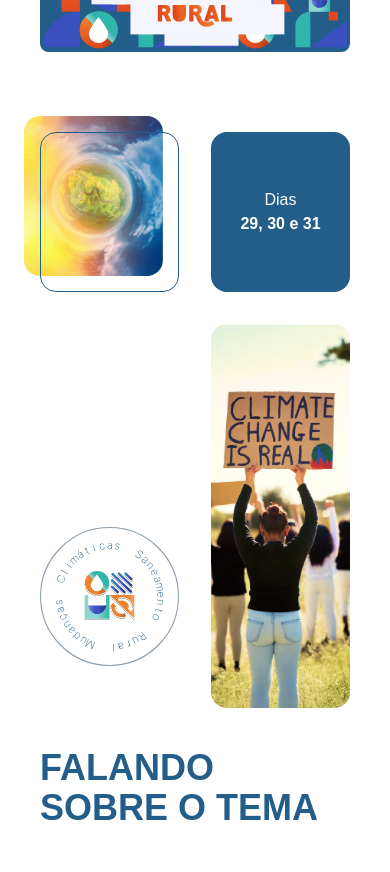
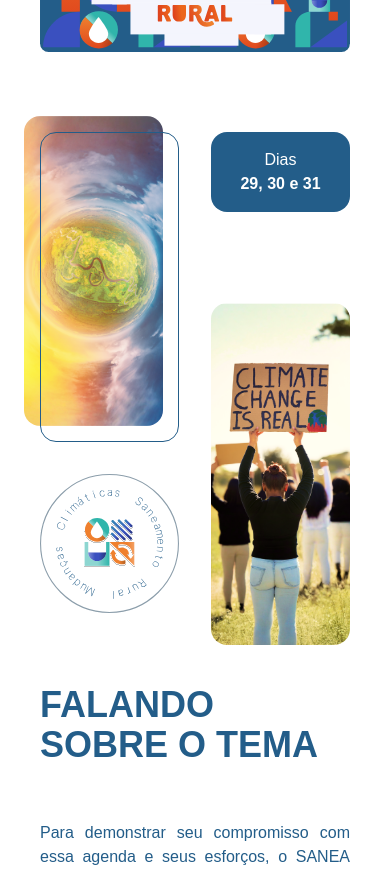
Before and after one commit to caduzz/sanea-brasil, a React (Vite) app: page / in a window 390 px wide. Shown: the part 4460-5332 px from the top of the page. Built offline with nearby package versions, Linux system fonts and the light colour scheme; a web font is replaced by a local one.

Commit message:
theme update

```diff
--- a/src/pages/home/theme/index.jsx
+++ b/src/pages/home/theme/index.jsx
@@ -5,7 +5,7 @@ export function Theme() {
       <div className="w-full max-w-[1250px] flex flex-col md:flex-row items-center justify-center">
         <div className="md:w-[50%] w-full flex flex-col">
           <div className="grid grid-cols-2 grid-rows-3 md:grid-rows-4 gap-8">
-            <div className="w-full md:row-span-2 relative">
+            <div className="w-full row-span-2 relative">
               <div className="w-full h-full rounded-2xl absolute border-[1px] border-[#235D89] z-1">
               </div>
               <img className="w-full h-full object-cover absolute transform -translate-x-4 -translate-y-4 rounded-2xl" src="./theme.png"/>
@@ -14,7 +14,7 @@ export function Theme() {
               <img className="w-full md:w-50 md:h-50 object-cover" src="./svg/logo-theme.svg"/>
             </div>
             <div className="w-full col-start-2 row-start-1 overflow-hidden">
-              <div className="w-full h-40 bg-[#235D89] rounded-2xl flex flex-col items-center justify-center">
+              <div className="w-full h-20 md:h-40 bg-[#235D89] rounded-2xl flex flex-col items-center justify-center">
                 <p className="text-white md:text-3xl">Dias</p>
                 <h2 className="text-white md:text-3xl font-bold">29, 30 e 31</h2>
               </div>
```
